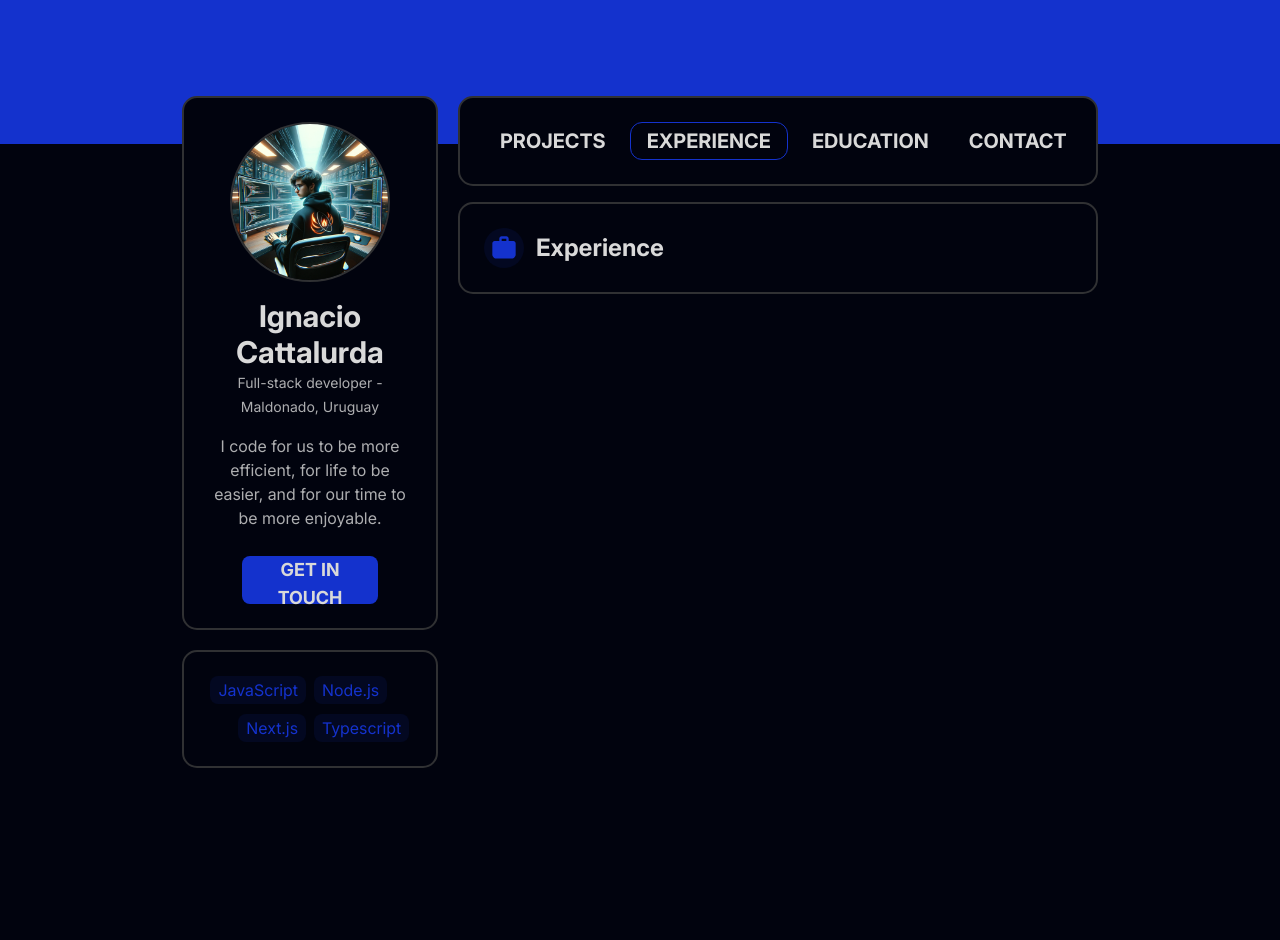
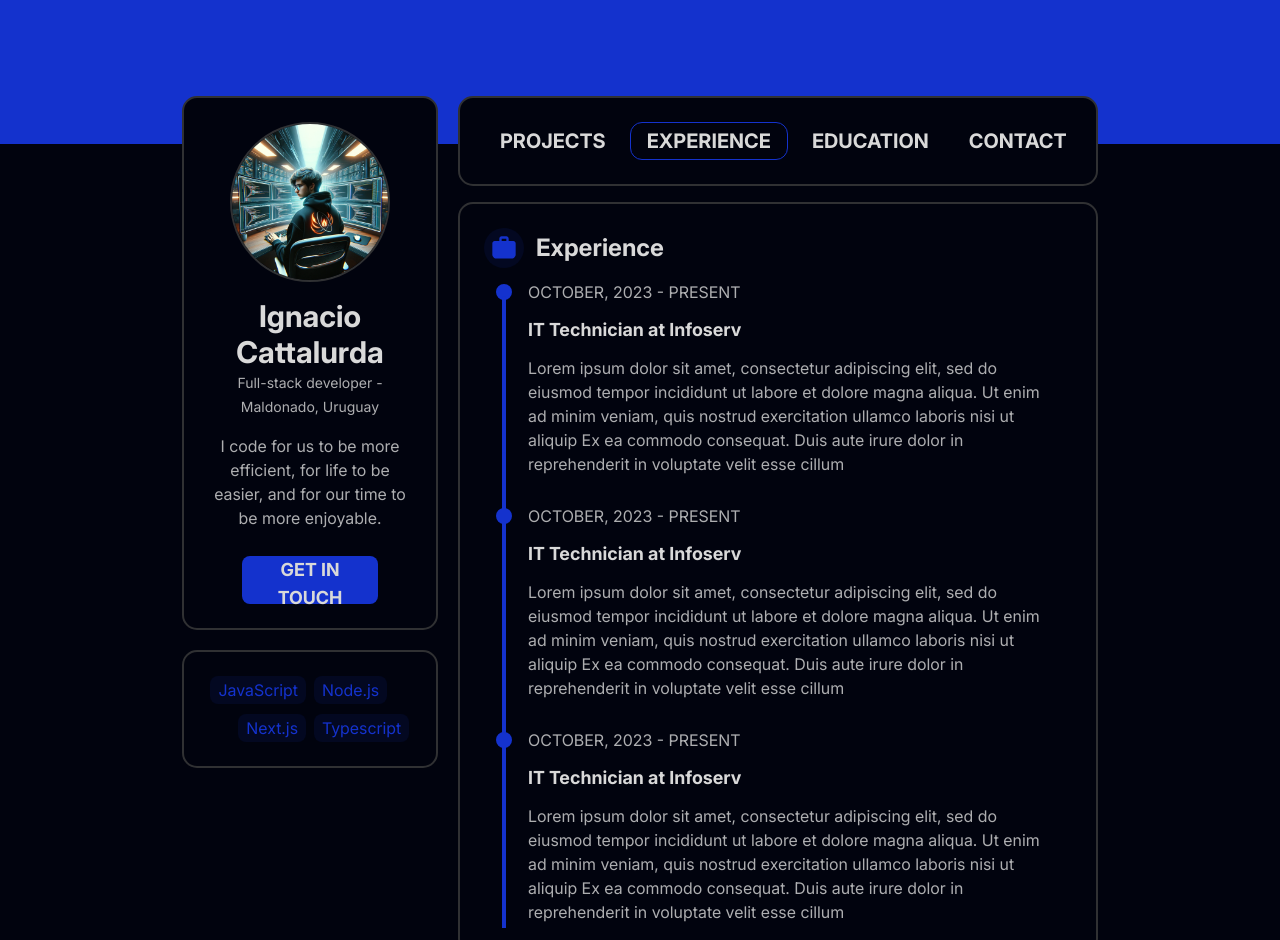
Before and after one commit to ignatiosdev/ignatios.dev, a Next.js app: page /experience in a window 1280 px wide. Shown: the top 940 px of the page. Before the commit the page ends 800 px from the top, so only its background shows below. Built offline with nearby package versions, Linux system fonts and the light colour scheme.

Commit message:
feat: create experience page sketch

```diff
--- a/src/app/experience/page.tsx
+++ b/src/app/experience/page.tsx
@@ -1,5 +1,62 @@
 import PageTitle from "@/components/PageTitle/PageTitle";
 
 export default function Experience() {
-  return <PageTitle currentPageId="experience" text="Experience" />;
+  return (
+    <>
+      <PageTitle currentPageId="experience" text="Experience" />
+      <ul className="timeline timeline-compact timeline-vertical timeline-snap-icon px-3 pt-2 gap-y-5">
+        <li>
+          <div className="timeline-middle"><div className="bg-primary rounded-full w-4 h-4"></div></div>
+          <div className="timeline-end ">
+            <div className="flex flex-col px-3 gap-3">
+              <span className="text-subtitle ">OCTOBER, 2023 - PRESENT</span>
+              <h1 className="text-lg font-bold ">IT Technician at Infoserv</h1>
+              <p className="text-subtitle">
+                Lorem ipsum dolor sit amet, consectetur adipiscing elit, sed do
+                eiusmod tempor incididunt ut labore et dolore magna aliqua. Ut
+                enim ad minim veniam, quis nostrud exercitation ullamco laboris
+                nisi ut aliquip Ex ea commodo consequat. Duis aute irure dolor
+                in reprehenderit in voluptate velit esse cillum
+              </p>
+            </div>
+          </div>
+          <hr style={{height:"105%"}} className="bg-primary" />
+        </li>
+        <li>
+          <div className="timeline-middle"><div className="bg-primary rounded-full w-4 h-4"></div></div>
+          <div className="timeline-end ">
+            <div className="flex flex-col px-3 gap-3">
+              <span className="text-subtitle ">OCTOBER, 2023 - PRESENT</span>
+              <h1 className="text-lg font-bold ">IT Technician at Infoserv</h1>
+              <p className="text-subtitle">
+                Lorem ipsum dolor sit amet, consectetur adipiscing elit, sed do
+                eiusmod tempor incididunt ut labore et dolore magna aliqua. Ut
+                enim ad minim veniam, quis nostrud exercitation ullamco laboris
+                nisi ut aliquip Ex ea commodo consequat. Duis aute irure dolor
+                in reprehenderit in voluptate velit esse cillum
+              </p>
+            </div>
+          </div>
+          <hr style={{height:"180%"}} className="bg-primary" />
+        </li>
+        <li>
+          <div className="timeline-middle"><div className="bg-primary rounded-full w-4 h-4"></div></div>
+          <div className="timeline-end ">
+            <div className="flex flex-col px-3 gap-3">
+              <span className="text-subtitle ">OCTOBER, 2023 - PRESENT</span>
+              <h1 className="text-lg font-bold ">IT Technician at Infoserv</h1>
+              <p className="text-subtitle">
+                Lorem ipsum dolor sit amet, consectetur adipiscing elit, sed do
+                eiusmod tempor incididunt ut labore et dolore magna aliqua. Ut
+                enim ad minim veniam, quis nostrud exercitation ullamco laboris
+                nisi ut aliquip Ex ea commodo consequat. Duis aute irure dolor
+                in reprehenderit in voluptate velit esse cillum
+              </p>
+            </div>
+          </div>
+          <hr style={{height:"100%"}} className="bg-primary" />
+        </li>
+      </ul>
+    </>
+  );
 }
```
